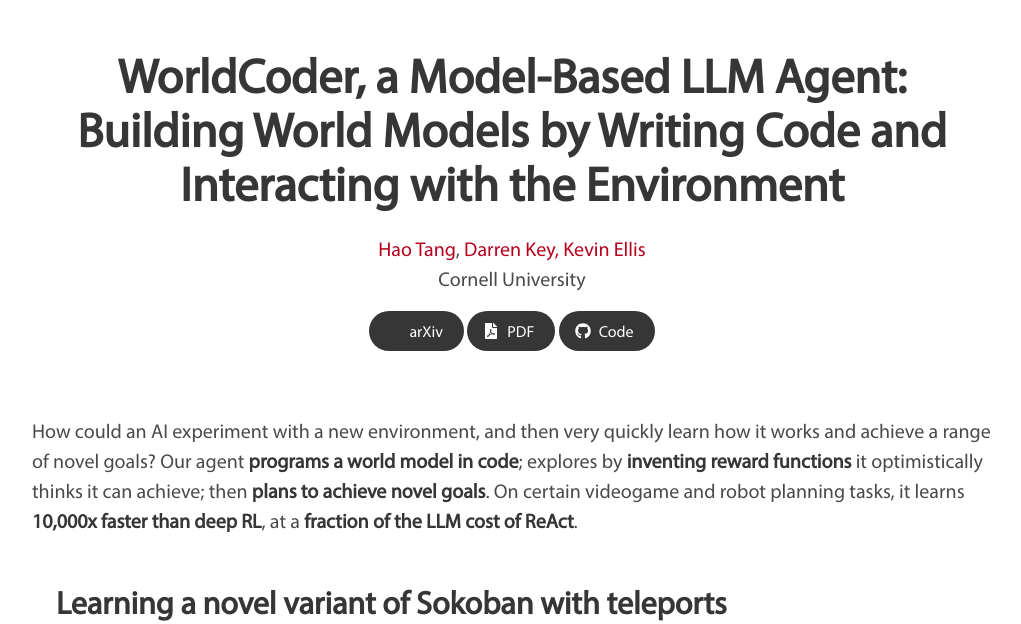
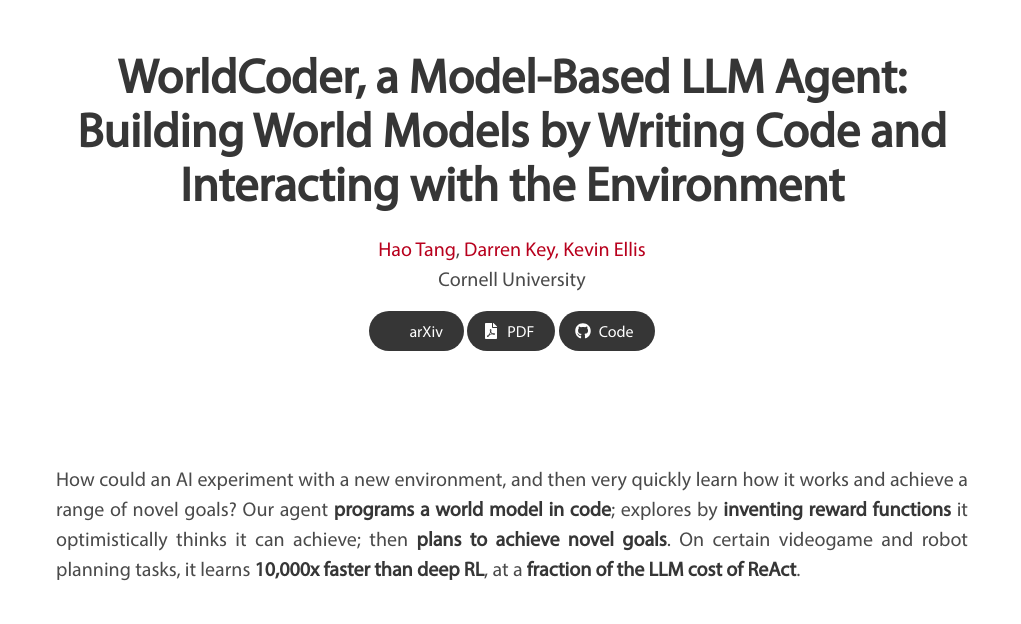
Before and after one commit to haotang1995/haotang1995.github.io, a Jekyll site: the page built from _pages/worldcoder.html, in a window 1280 px wide. Shown: the top 624 px of the page, without its empty margins (128-1149 px from the left). Built offline with Jekyll 4.4.1, drawn with Linux system fonts in a browser that asks for light colours; nearby versions of some CDN libraries; some web fonts are replaced; library files that are not in the unit come from our copies; a style sheet for code colours, icons or effects is not loaded; grey boxes are pictures that could not be loaded.

Commit message:
Update worldcoder.html
Try to debug the phone issue.

```diff
--- a/_pages/worldcoder.html
+++ b/_pages/worldcoder.html
@@ -119,12 +119,12 @@ title: "WorldCoder"
     </section>
 
     <!--Introduction-->
-    <!--<section class="section">-->
-    <!--<div class="container is-max-widescreen">-->
-    <!--<div class="rows">-->
-    <!--<div class="rows is-centered">-->
-    <!--<div class="row is-full-width">-->
-    <!--<div class="content has-text-justified">-->
+    <section class="section">
+    <div class="container is-max-widescreen">
+    <div class="rows">
+    <div class="rows is-centered">
+    <div class="row is-full-width">
+    <div class="content has-text-justified">
     <span style="font-size: 125%;">
         How could an AI experiment with a new environment, and then very quickly learn how it works and achieve a range
         of novel goals?
@@ -135,12 +135,12 @@ title: "WorldCoder"
         On certain videogame and robot planning tasks, it learns <strong>10,000x faster than deep RL</strong>, at a
         <strong>fraction of the LLM cost of ReAct</strong>.
     </span>
-    <!--</div>-->
-    <!--</div>-->
-    <!--</div>-->
-    <!--</div>-->
-    <!--</div>-->
-    <!--</section>-->
+    </div>
+    </div>
+    </div>
+    </div>
+    </div>
+    </section>
 
     <!--Experiments-->
     <section class="section">
```
